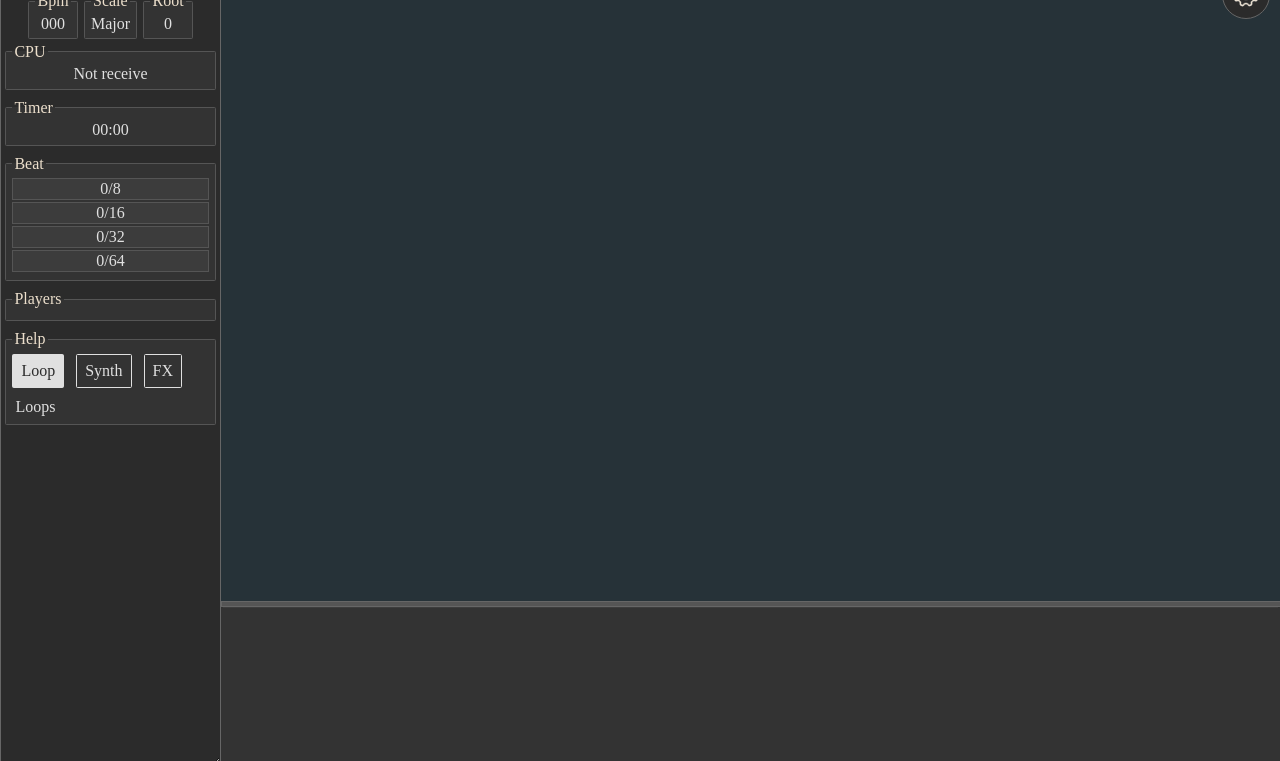
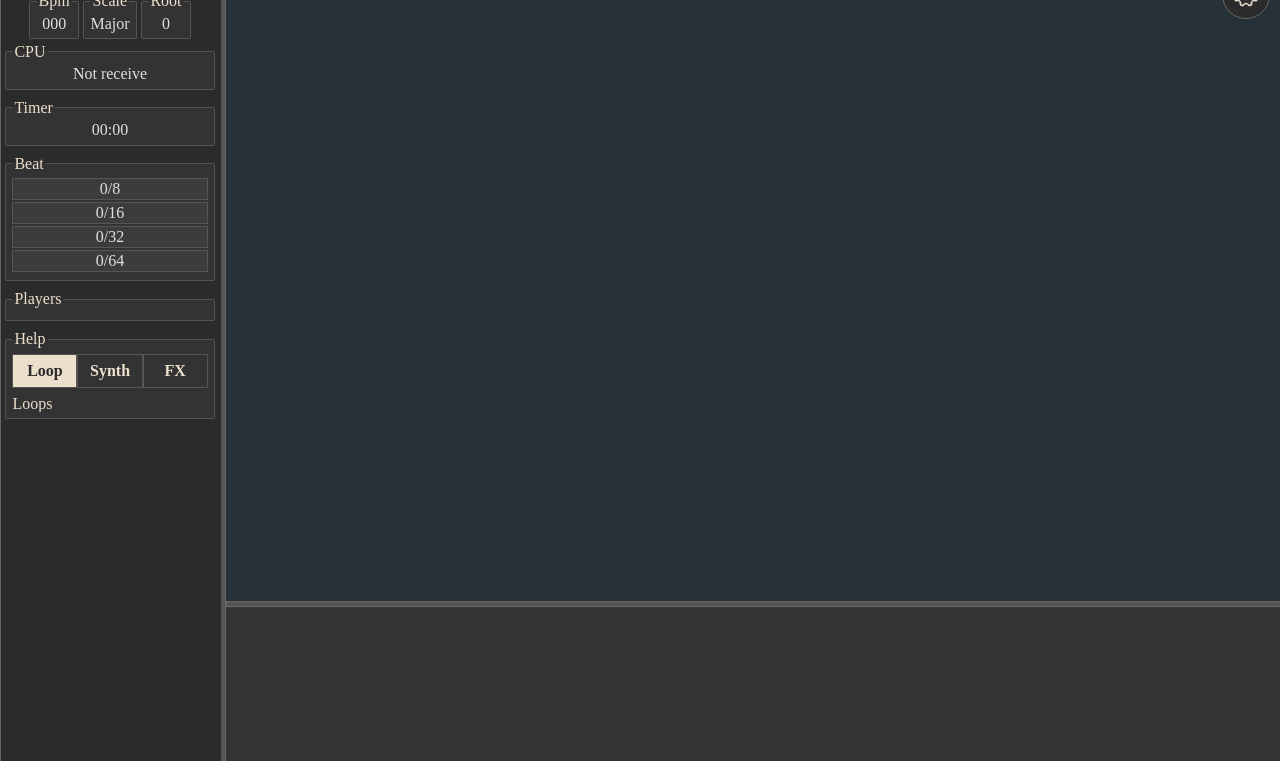
Before and after one commit to CrashServer/webFoxDot, a website built with Vite: page index.html in a window 1280 px wide. Shown: the part 39-800 px from the top of the page. Built offline with nearby package versions, Linux system fonts and the light colour scheme; no server answers.

Commit message:
add button to show help, resize pointer panel on all the height

```diff
--- a/index.html
+++ b/index.html
@@ -57,35 +57,35 @@
 			<section class="players">
 				<fieldset class="info-row">
 					<legend>Players</legend>
-					<div id="players" class="simple-text h20">
+					<div id="players" class="simple-text">
 					</div>
 				</fieldset>
 			</section>
 
-			<section class="help">
+			<section class="helpInfo">
 				<fieldset class="info-row">
 					<legend>Help</legend>
 					<div class="help-tabs">
-						<div>
 						<input type="radio" id="tab-loop" name="help-tab" checked>
-							<label for="tab-loop">Loop</label>
 						<input type="radio" id="tab-synth" name="help-tab">
-							<label for="tab-synth">Synth</label>
 						<input type="radio" id="tab-fx" name="help-tab">
-							<label for="tab-fx">FX</label>
 
-							<div id="help" class="simple-text">
-								<div id="helpLoop">
+						<ul class="help-label">
+							<li class="tab"><label for="tab-loop">Loop</label></li>
+							<li class="tab"><label for="tab-synth">Synth</label></li>
+							<li class="tab"><label for="tab-fx">FX</label></li>
+						</ul>
+						<!-- <div id="help-content" class="simple-text"> -->
+						<div class="help-content" id="helpLoop">
 							Loops
 						</div>
-								<div id="helpSynth">
+						<div class="help-content" id="helpSynth">
 							Synths
 						</div>
-								<div id="helpFx">
+						<div class="help-content" id="helpFx">
 							Fx
 						</div>
-							</div>
-						</div>
+						<!-- </div> -->
 					</div>
 				</fieldset>
 			</section>
--- a/src/css/panel.css
+++ b/src/css/panel.css
@@ -7,12 +7,28 @@
   color: var(--text-col-1);
   width: 260px;
   padding: 2px;
-  resize:horizontal;
+  resize:none;
+  user-select: none;
   overflow: auto;
   max-width: 100%;
   line-height: 1;
   height: 100%;
-  z-index: 1000;
+  z-index: 100;
+  position: relative;
+  padding-right: 8px;
+  direction: rtl;
+}
+
+#panel::after {
+  content: '';
+  position: absolute;
+  top: 0;
+  right: 0;
+  width: 4px;
+  height: 100%;
+  cursor: col-resize;
+  background: var(--border-col-2);
+  direction: ltr;
 }
 
 h1 {
@@ -21,6 +37,7 @@ h1 {
 
 header, section, footer {
     margin-bottom: 10px;
+    direction: ltr;
   }
 
 header h1 {
@@ -44,7 +61,7 @@ fieldset {
   flex-wrap: wrap;
   align-items: center;
   margin-bottom: 5px;
-  gap: 0.1rem
+  /* gap: 0.1rem */
 }
 
 .info-row {
@@ -70,7 +87,74 @@ fieldset {
   overflow: auto;
 }
 
+
+
 .help-tabs {
+  height: 100%;
+}
+
+.help-tabs input[type="radio"] {
+  display: none;
+  margin: 1rem 0;
+}
+
+.help-label {
+  display: flex;
+  flex-wrap: wrap;
+  list-style: none;
+  padding: 0;
+  margin: 0;
+  width: 100%;
+}
+
+.help-label .tab {
+  flex: 1;
+  width: 100%;
+}
+
+.help-label label {
+  padding: 0.5rem;
+  display: block;
+  border: 1px solid var(--border-col-2);
+  cursor: pointer;
+  font-weight: 700;
+  text-align: center;
+}
+
+.help-label label:hover {
+  background-color: var(--text-col-1);
+  color: var(--bg-col-1);
+}
+
+.help-content {
+  display: none;
+  grid-template-columns: repeat(auto-fill, minmax(90px, 1fr));
+  padding-top: 0.5rem;
+  gap: 0.2rem;
+  overflow-y: hidden;
+  /* height: 40vh; */
+}
+
+.help-tabs input[type="radio"]:nth-of-type(1):checked ~ .help-label .tab:nth-of-type(1) label,
+.help-tabs input[type="radio"]:nth-of-type(2):checked ~ .help-label .tab:nth-of-type(2) label,
+.help-tabs input[type="radio"]:nth-of-type(3):checked ~ .help-label .tab:nth-of-type(3) label {
+  background-color: var(--text-col-1);
+  color: var(--bg-col-1);
+}
+
+.help-tabs input[type="radio"]:nth-of-type(1):checked ~ .help-content:nth-of-type(1),
+.help-tabs input[type="radio"]:nth-of-type(2):checked ~ .help-content:nth-of-type(2),
+.help-tabs input[type="radio"]:nth-of-type(3):checked ~ .help-content:nth-of-type(3) {
+  display: grid;
+}
+
+#helpLoop span, #helpSynth span, #helpFx span {
+  display: block;
+  border: 1px inset var(--border-col-2);
+  /* margin-bottom: 0.3rem; */
+}
+
+/* .help-tabs {
   display: flex;
   flex-direction: column;
   width: 100%;
@@ -83,9 +167,9 @@ fieldset {
 .help-tabs label:hover {
   background: var(--text-col-2);
   color: var(--bg-col-1);
-}
+} */
 
-.help-tabs label {
+/* .help-tabs label {
   flex: 1;
   margin: 0;
   padding: 0.5rem;
@@ -95,44 +179,41 @@ fieldset {
   border-radius: 0.1rem;
   color: var(--text-col-2);
   font-size: 16px;
-}
+} */
 
-/* Hide by default */
-#helpLoop, #helpSynth, #helpFx {
+/* #helpLoop, #helpSynth, #helpFx {
   display: none;
   column-count: 2;
-}
+} */
 
-#helpLoop span, #helpSynth span, #helpFx span {
+/* #helpLoop span, #helpSynth span, #helpFx span {
   display: block;
   margin-bottom: 0.3rem;
-}
+} */
 
-/* Show content based on selected */
-#tab-loop:checked ~ #help #helpLoop,
+/* #tab-loop:checked ~ #help #helpLoop,
 #tab-synth:checked ~ #help #helpSynth,
 #tab-fx:checked ~ #help #helpFx {
     display: block;
-}
+} */
 
-.help-tabs input[type="radio"]:checked + label {
+/* .help-tabs input[type="radio"]:checked + label {
   background: var(--text-col-2);
   color: var(--bg-col-1);
-}
+} */
 
-/* Buttons look */
-.help-tabs label {
+/* .help-tabs label {
   display: inline-block;
   margin-bottom: 0.5rem;
-}
+} */
 
-#help {
+/* #help {
   display: block;
   width: 100%;
   height: 100%;
   overflow-y: auto;
   padding: 0.2rem;
-}
+} */
 
 
 .h10 {
--- a/src/js/logs.js
+++ b/src/js/logs.js
@@ -33,6 +33,9 @@ export const logsUtils = {
 
   // Show logs in the console
   appendLog(message, color) {
+    if (message === '') {
+      return;
+    }
     const entry = document.createElement('pre');
     entry.className = 'log-entry';
     if (color){
--- a/src/js/panel.js
+++ b/src/js/panel.js
@@ -4,6 +4,28 @@ import { playersList, updatePlayersList } from './functionUtils.js';
 // Toggle Panel
 const panel = document.getElementById('panel')
 const panelToggle = document.getElementById('panelToggle');
+let isResizing = false;
+let startX;
+let startWidth;
+
+panel.addEventListener('mousedown', function(e) {
+    const rect = panel.getBoundingClientRect();
+    if (e.clientX > rect.right - 10 && e.clientX < rect.right) {
+        isResizing = true;
+        startX = e.clientX;
+        startWidth = rect.width;
+    }
+});
+
+document.addEventListener('mousemove', function(e) {
+    if (!isResizing) return;
+    const width = startWidth + (e.clientX - startX);
+    panel.style.width = `${width}px`;
+});
+
+document.addEventListener('mouseup', function() {
+    isResizing = false;
+});
 
 
 panelToggle.addEventListener('change', () => {
```
Also changed, not shown: README.md (added). Lines whose indentation alone changed are shown as unchanged.
